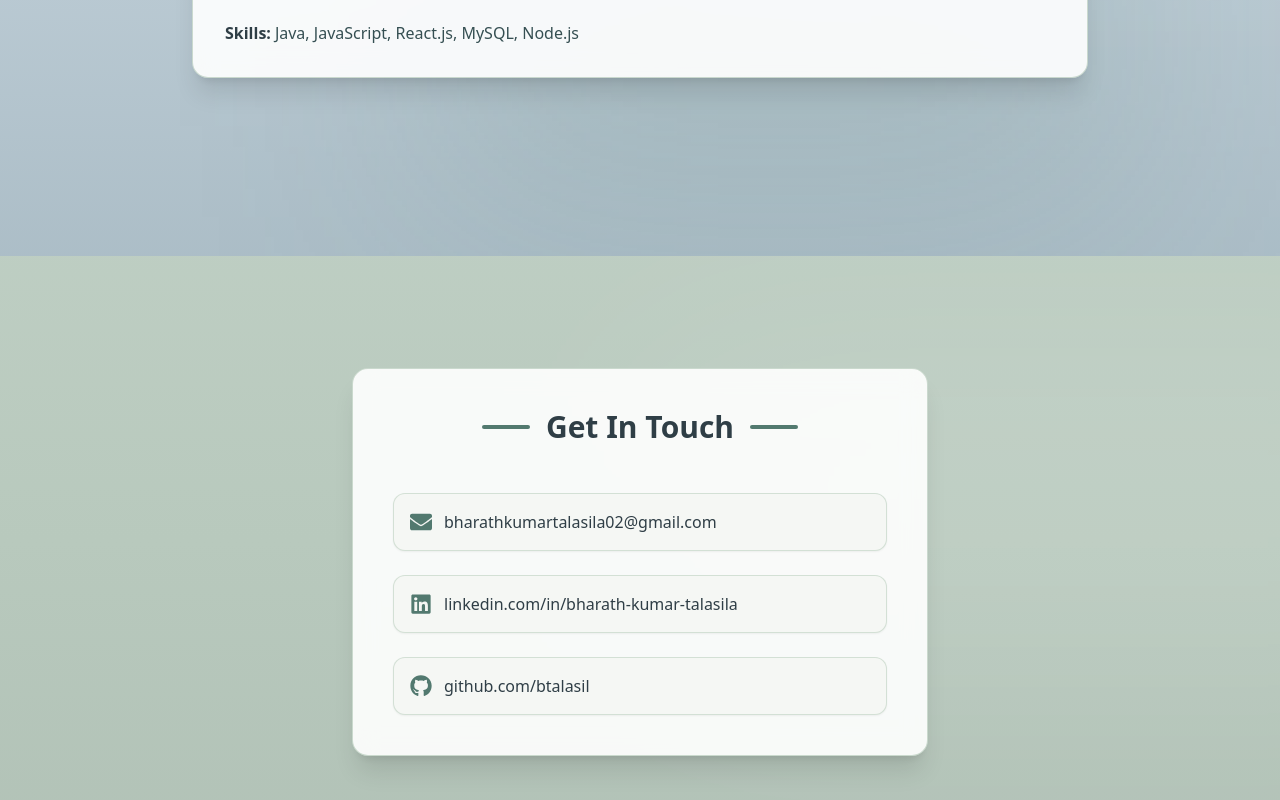
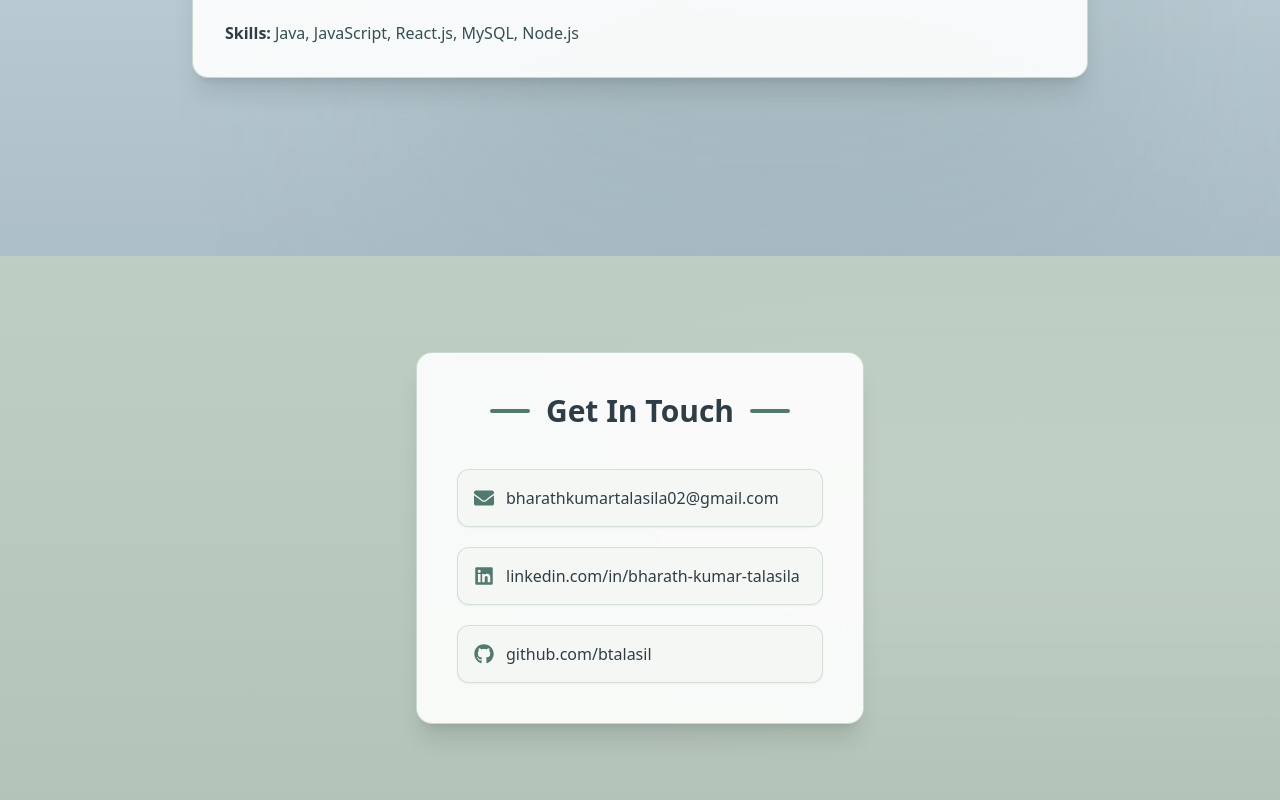
Before and after one commit to btalasil/bharath-portfolio, a React (Create React App) app: page / in a window 1280 px wide. Shown: the part 3702-4502 px from the top of the page. Built offline with nearby package versions, Linux system fonts and the light colour scheme.

Commit message:
Fixed contact page

```diff
--- a/src/components/Contact.jsx
+++ b/src/components/Contact.jsx
@@ -9,7 +9,7 @@ export default function Contact() {
       initial={{ opacity: 0 }}
       whileInView={{ opacity: 1 }}
       transition={{ duration: 1 }}
-      className="relative px-6 py-28 min-h-screen overflow-hidden"
+      className="relative px-4 py-24 min-h-screen overflow-hidden"
     >
       {/* Soft Animated Background */}
       <motion.div
@@ -19,39 +19,41 @@ export default function Contact() {
         style={{ backgroundSize: "100% 200%" }}
       />
 
-      {/* Soft Glows */}
+      {/* Subtle Glow */}
       <motion.div
-        className="absolute top-24 left-1/2 -translate-x-1/2 w-[70%] h-[40%] bg-white/30 blur-[120px] opacity-40"
+        className="absolute top-32 left-1/2 -translate-x-1/2 w-[85%] h-[35%] bg-white/30 blur-[100px] opacity-40"
         animate={{ y: [0, -10, 0] }}
         transition={{ duration: 6, repeat: Infinity, ease: "easeInOut" }}
       />
 
-      <div className="relative max-w-xl mx-auto bg-white/90 backdrop-blur-md p-10 rounded-2xl shadow-xl border border-[#84A98C]/40">
+      <div className="relative max-w-md mx-auto bg-white/90 backdrop-blur-lg p-6 sm:p-10 rounded-2xl shadow-xl border border-[#84A98C]/40">
 
         {/* Header */}
         <motion.div
           initial={{ opacity: 0, y: -20 }}
           whileInView={{ opacity: 1, y: 0 }}
           transition={{ duration: 0.6 }}
-          className="flex items-center justify-center gap-4 mb-12"
+          className="flex items-center justify-center gap-4 mb-10"
         >
-          <div className="w-12 h-1 bg-[#52796F] rounded-full"></div>
-          <h2 className="text-3xl font-semibold text-[#2F3E46]">Get In Touch</h2>
-          <div className="w-12 h-1 bg-[#52796F] rounded-full"></div>
+          <div className="w-10 h-1 bg-[#52796F] rounded-full"></div>
+          <h2 className="text-2xl sm:text-3xl font-semibold text-[#2F3E46]">
+            Get In Touch
+          </h2>
+          <div className="w-10 h-1 bg-[#52796F] rounded-full"></div>
         </motion.div>
 
         {/* Contact Items */}
-        <div className="space-y-6 text-[#354F52]">
+        <div className="space-y-5 text-[#354F52]">
 
           {/* Email */}
           <motion.div
-            whileHover={{ scale: 1.03, x: 5 }}
-            className="flex items-center gap-3 bg-[#F5F7F4] p-4 rounded-xl border border-[#84A98C]/30 cursor-pointer shadow-sm hover:shadow-md transition"
+            whileHover={{ scale: 1.02, x: 4 }}
+            className="flex items-center gap-3 bg-[#F5F7F4] p-4 rounded-xl border border-[#84A98C]/30 shadow-sm hover:shadow-md transition w-full break-all"
           >
-            <FaEnvelope size={22} className="text-[#52796F]" />
+            <FaEnvelope size={20} className="text-[#52796F]" />
             <a
               href="mailto:bharathkumartalasila02@gmail.com"
-              className="text-[#2F3E46] font-medium hover:underline"
+              className="text-[#2F3E46] font-medium hover:underline text-sm sm:text-base"
             >
               bharathkumartalasila02@gmail.com
             </a>
@@ -59,15 +61,15 @@ export default function Contact() {
 
           {/* LinkedIn */}
           <motion.div
-            whileHover={{ scale: 1.03, x: 5 }}
-            className="flex items-center gap-3 bg-[#F5F7F4] p-4 rounded-xl border border-[#84A98C]/30 cursor-pointer shadow-sm hover:shadow-md transition"
+            whileHover={{ scale: 1.02, x: 4 }}
+            className="flex items-center gap-3 bg-[#F5F7F4] p-4 rounded-xl border border-[#84A98C]/30 shadow-sm hover:shadow-md transition w-full break-all"
           >
-            <FaLinkedin size={22} className="text-[#52796F]" />
+            <FaLinkedin size={20} className="text-[#52796F]" />
             <a
               href="https://www.linkedin.com/in/bharath-kumar-talasila/"
               target="_blank"
               rel="noreferrer"
-              className="text-[#2F3E46] font-medium hover:underline"
+              className="text-[#2F3E46] font-medium hover:underline text-sm sm:text-base"
             >
               linkedin.com/in/bharath-kumar-talasila
             </a>
@@ -75,15 +77,15 @@ export default function Contact() {
 
           {/* GitHub */}
           <motion.div
-            whileHover={{ scale: 1.03, x: 5 }}
-            className="flex items-center gap-3 bg-[#F5F7F4] p-4 rounded-xl border border-[#84A98C]/30 cursor-pointer shadow-sm hover:shadow-md transition"
+            whileHover={{ scale: 1.02, x: 4 }}
+            className="flex items-center gap-3 bg-[#F5F7F4] p-4 rounded-xl border border-[#84A98C]/30 shadow-sm hover:shadow-md transition w-full break-all"
           >
-            <FaGithub size={22} className="text-[#52796F]" />
+            <FaGithub size={20} className="text-[#52796F]" />
             <a
               href="https://github.com/btalasil"
               target="_blank"
               rel="noreferrer"
-              className="text-[#2F3E46] font-medium hover:underline"
+              className="text-[#2F3E46] font-medium hover:underline text-sm sm:text-base"
             >
               github.com/btalasil
             </a>
```
Also changed, not shown: 2 other files (tests, documents, lock files or other folders).
